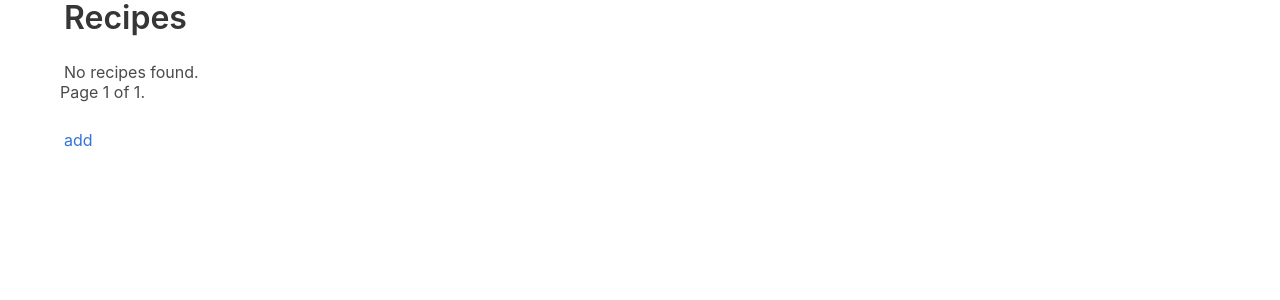
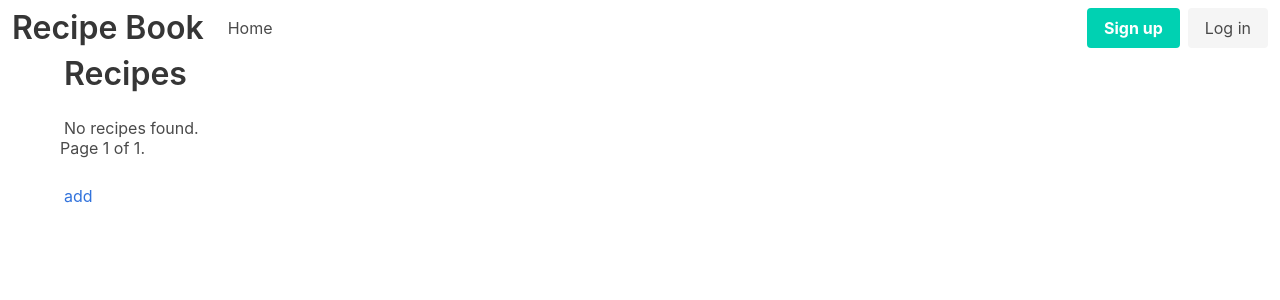
Before and after one commit to angnabo/RecipeApp, a Django app: page /recipes/ in a window 1280 px wide. Shown: the top 300 px of the page. Run offline with Django 3.2, Linux system fonts and the light colour scheme; data that the repository does not hold is empty.

Commit message:
added nav bar

```diff
--- a/recipeApp/recipes/views.py
+++ b/recipeApp/recipes/views.py
@@ -2,7 +2,7 @@ from datetime import datetime, timezone
 
 from django.http import HttpResponseRedirect
 from django.core.paginator import Paginator
-from django.shortcuts import get_object_or_404, render
+from django.shortcuts import get_object_or_404, render, redirect
 from django.urls import reverse
 from recipeApp.recipes.forms import RecipeForm
 from .models import Recipe
@@ -20,16 +20,15 @@ def index(request):
 def add(request):
     if request.method == 'POST':
         form = RecipeForm(request.POST)
-
         if form.is_valid():
             recipe = form.save(commit=False)
             recipe.created_date = datetime.now(timezone.utc)
             recipe.likes = 0
             user = request.user
+            recipe.user = user
             recipe.save()
-            return HttpResponseRedirect('/recipes')
+            return redirect('/')
     else:
-
         form = RecipeForm()
         return render(request, 'recipes/recipe_form.html', {'form': form})
 
@@ -43,4 +42,4 @@ def like(request, recipe_id):
     recipe = get_object_or_404(Recipe, pk=recipe_id)
     recipe.likes += 1
     recipe.save()
-    return HttpResponseRedirect(reverse('recipes:details', args=(recipe.id,)))
+    return redirect(reverse('recipes:details', args=(recipe.id,)))
--- a/recipeApp/templates/_layout.html
+++ b/recipeApp/templates/_layout.html
@@ -1,18 +1,18 @@
 {% load static %}
-
 
 <!DOCTYPE html>
 <html lang="en">
 
 <head>
     <meta charset="utf-8">
-    <title> Comment App </title> <!-- Stylesheets here -->
+    <title>Recipe Book</title>
 
+    <link rel="stylesheet" type="text/css" href="{% static 'bulma.css' %}">
+    <link rel="stylesheet" type="text/css" href="{% static 'recipes.css' %}">
 
-        <link rel="stylesheet" type="text/css" href="{% static 'bulma.css' %}">
-        <link rel="stylesheet" type="text/css" href="{% static 'recipes.css' %}">
+    {% include "_navbar.html" %}
 
 </head>
 <body>
-  {% block body %}{% endblock %}
+{% block body %}{% endblock %}
 </body>
--- /dev/null
+++ b/recipeApp/templates/_navbar.html
@@ -0,0 +1,32 @@
+<nav class="navbar" role="navigation" aria-label="main navigation">
+    <div class="navbar-brand">
+        <a class="navbar-item">
+            <h1 class="title">Recipe Book</h1>
+        </a>
+    </div>
+
+    <div id="navbarBasicExample" class="navbar-menu">
+        <div class="navbar-start">
+            <a class="navbar-item" href="{%  url 'recipes:index' %}">Home</a>
+        </div>
+
+        {% if request.user.is_authenticated %}
+            <div class="navbar-end">
+                <div class="navbar-item">
+                    <div class="buttons">
+                        <a class="button is-light" href="{%  url 'users:logout' %}">Log out</a>
+                    </div>
+                </div>
+            </div>
+        {% else %}
+            <div class="navbar-end">
+                <div class="navbar-item">
+                    <div class="buttons">
+                        <a class="button is-primary" href="{%  url 'users:signup' %}"><strong>Sign up</strong></a>
+                        <a class="button is-light" href="{%  url 'users:login' %}">Log in</a>
+                    </div>
+                </div>
+            </div>
+        {% endif %}
+    </div>
+</nav>
--- a/recipeApp/templates/users/login.html
+++ b/recipeApp/templates/users/login.html
@@ -1,4 +1,5 @@
 {% extends "_layout.html" %}
+{% load bulma_tags %}
 
 {% block body %}
 <div class="container">
--- a/recipeApp/templates/users/signup.html
+++ b/recipeApp/templates/users/signup.html
@@ -5,7 +5,7 @@
 <div class="container">
     <h1 class="title">Sign up</h1>
     <form action="{% url 'users:signup' %}" method="post" class="width-50">
-           {% csrf_token %}
+        {% csrf_token %}
         {{ form|bulma }}
         <div class="field">
             <button type="submit" class="button is-primary">Sign up</button>
--- a/recipeApp/users/urls.py
+++ b/recipeApp/users/urls.py
@@ -5,5 +5,6 @@ app_name = 'users'
 urlpatterns = [
     path('', views.index, name='index'),
     path('signup/', views.signUp, name='signup'),
-    path('login/', views.logIn, name='login')
+    path('login/', views.logIn, name='login'),
+    path('logout/', views.logout_view, name='logout')
 ]
--- a/recipeApp/users/views.py
+++ b/recipeApp/users/views.py
@@ -45,3 +45,4 @@ def logIn(request):
 
 def logout_view(request):
     logout(request)
+    return redirect('users:login')
```
Also changed, not shown: recipeApp/templates/recipes/detail.html (+15 -8 lines), recipeApp/templates/recipes/index.html (+6 -6 lines).
